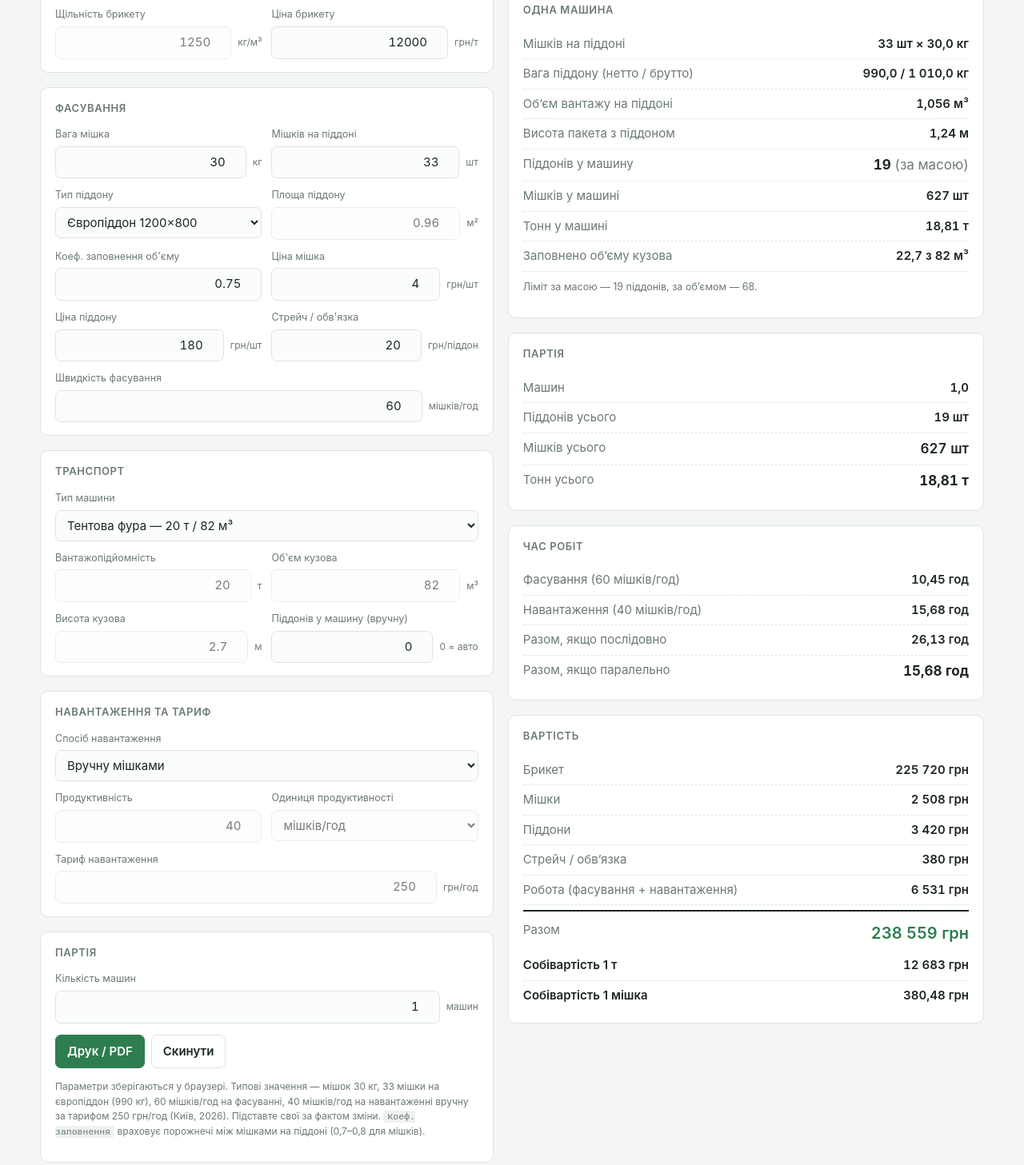
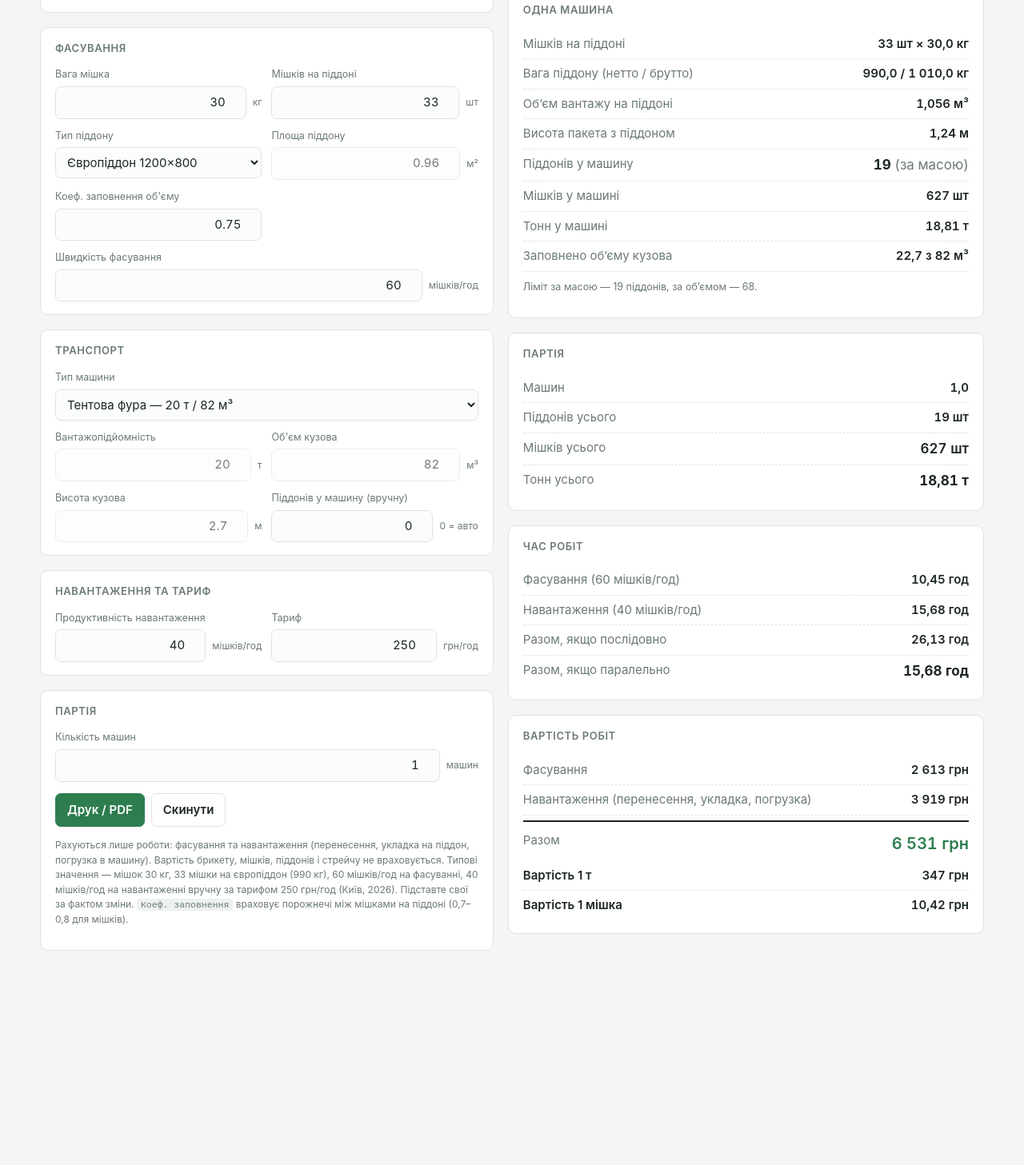
Before and after one commit to galichy79/bryket-packing, a plain HTML site: page index.html in a window 1280 px wide. Shown: the part 193-1650 px from the top of the page at 80% size. After the commit the page ends 1464 px from the top, so only its background shows below. Drawn offline with Linux system fonts and the light colour scheme.

Commit message:
Калькулятор сведён к стоимости работ
Убраны селектор типа брикета, поля стоимости брикета, мешков, поддонов и
стрейча, а также выбор способа погрузки: осталась только ручная укладка
мешками. Плотность брикета стала обычным полем ввода.

Блок стоимости показывает две статьи — фасовка и нагругзка (перенесение,
укладка, погрузка) — плюс стоимость тонны и мешка.

```diff
--- a/index.html
+++ b/index.html
@@ -87,22 +87,9 @@
       <div class="card">
         <h2>Брикет</h2>
         <div class="grid">
-          <div class="field full">
-            <label for="briketType">Тип брикету</label>
-            <select id="briketType">
-              <option value="pinikay">Pini-Kay — 4-гранний з отвором, ~12 000 грн/т</option>
-              <option value="nestro">Nestro — циліндр з отвором, ~11 000 грн/т</option>
-              <option value="ruf">Ruf — цеглинка, ~7 000 грн/т</option>
-              <option value="custom">Інший (задати щільність вручну)</option>
-            </select>
-          </div>
           <div class="field">
             <label for="density">Щільність брикету</label>
             <div class="unit"><input type="number" id="density" value="1250" min="100" step="10"><span>кг/м³</span></div>
-          </div>
-          <div class="field">
-            <label for="briketPrice">Ціна брикету</label>
-            <div class="unit"><input type="number" id="briketPrice" value="12000" min="0" step="50"><span>грн/т</span></div>
           </div>
         </div>
       </div>
@@ -134,18 +121,6 @@
           <div class="field">
             <label for="packingFactor">Коеф. заповнення об'єму</label>
             <input type="number" id="packingFactor" value="0.75" min="0.1" max="1" step="0.01">
-          </div>
-          <div class="field">
-            <label for="bagPrice">Ціна мішка</label>
-            <div class="unit"><input type="number" id="bagPrice" value="4" min="0" step="0.5"><span>грн/шт</span></div>
-          </div>
-          <div class="field">
-            <label for="palletPrice">Ціна піддону</label>
-            <div class="unit"><input type="number" id="palletPrice" value="180" min="0" step="10"><span>грн/шт</span></div>
-          </div>
-          <div class="field">
-            <label for="stretchPrice">Стрейч / обв'язка</label>
-            <div class="unit"><input type="number" id="stretchPrice" value="20" min="0" step="5"><span>грн/піддон</span></div>
           </div>
           <div class="field full">
             <label for="packRate">Швидкість фасування</label>
@@ -191,29 +166,12 @@
       <div class="card">
         <h2>Навантаження та тариф</h2>
         <div class="grid">
-          <div class="field full">
-            <label for="loadMethod">Спосіб навантаження</label>
-            <select id="loadMethod">
-              <option value="manual">Вручну мішками</option>
-              <option value="forklift">Навантажувач (піддони)</option>
-              <option value="manip">Маніпулятор (піддони)</option>
-              <option value="conveyor">Конвеєр + палетувальник</option>
-              <option value="custom">Інший (задати вручну)</option>
-            </select>
+          <div class="field">
+            <label for="loadRate">Продуктивність навантаження</label>
+            <div class="unit"><input type="number" id="loadRate" value="40" min="1" step="1"><span>мішків/год</span></div>
           </div>
           <div class="field">
-            <label for="loadRate">Продуктивність</label>
-            <input type="number" id="loadRate" value="40" min="1" step="1">
-          </div>
-          <div class="field">
-            <label for="loadUnit">Одиниця продуктивності</label>
-            <select id="loadUnit">
-              <option value="bags">мішків/год</option>
-              <option value="pallets">піддонів/год</option>
-            </select>
-          </div>
-          <div class="field full">
-            <label for="tariff">Тариф навантаження</label>
+            <label for="tariff">Тариф</label>
             <div class="unit"><input type="number" id="tariff" value="250" min="0" step="10"><span>грн/год</span></div>
           </div>
         </div>
@@ -232,9 +190,12 @@
           <button id="btnReset">Скинути</button>
         </div>
         <p class="hint">
-          Параметри зберігаються у браузері. Типові значення — мішок 30 кг, 33 мішки на
-          європіддон (990 кг), 60 мішків/год на фасуванні, 40 мішків/год на навантаженні
-          вручну за тарифом 250 грн/год (Київ, 2026). Підставте свої за фактом зміни.
+          Рахуються лише роботи: фасування та навантаження (перенесення, укладка на
+          піддон, погрузка в машину). Вартість брикету, мішків, піддонів і стрейчу
+          не враховується.
+          Типові значення — мішок 30 кг, 33 мішки на європіддон (990 кг), 60 мішків/год
+          на фасуванні, 40 мішків/год на навантаженні вручну за тарифом 250 грн/год
+          (Київ, 2026). Підставте свої за фактом зміни.
           <code>Коеф. заповнення</code> враховує порожнечі між мішками на піддоні (0,7–0,8 для мішків).
         </p>
       </div>
@@ -261,7 +222,7 @@
       </div>
 
       <div class="card">
-        <h2>Вартість</h2>
+        <h2>Вартість робіт</h2>
         <div id="cost"></div>
       </div>
     </div>
@@ -274,13 +235,6 @@
   "use strict";
 
   const $ = id => document.getElementById(id);
-
-  // щільність кг/м³ і оптова ціна грн/т, Київ 2026
-  const BRIKET = {
-    pinikay: {density:1250, price:12000},
-    nestro:  {density:1100, price:11000},
-    ruf:     {density:1000, price:7000}
-  };
 
   const PALLET = {
     eur:  0.96,
@@ -297,19 +251,11 @@
     gazelle: {payload:1.5,  volume:9,  height:1.80}
   };
 
-  const LOAD = {
-    manual:   {rate:40,  unit:'bags',    tariff:250},
-    forklift: {rate:25,  unit:'pallets', tariff:500},
-    manip:    {rate:15,  unit:'pallets', tariff:700},
-    conveyor: {rate:40,  unit:'pallets', tariff:250}
-  };
-
   const FIELDS = [
-    'briketType','density','briketPrice',
-    'bagWeight','bagsPerPallet','palletType','palletArea','packingFactor',
-    'bagPrice','palletPrice','stretchPrice','packRate',
+    'density',
+    'bagWeight','bagsPerPallet','palletType','palletArea','packingFactor','packRate',
     'truckType','payload','truckVolume','truckHeight','palletOverride',
-    'loadMethod','loadRate','loadUnit','tariff',
+    'loadRate','tariff',
     'trucks'
   ];
 
@@ -325,16 +271,6 @@
   }
 
   /* ── регламентні значення залежно від типу ── */
-  function applyBriket(){
-    const t = $('briketType').value;
-    if (BRIKET[t]){
-      $('density').value     = BRIKET[t].density;
-      $('briketPrice').value = BRIKET[t].price;
-    }
-    $('density').readOnly = (t !== 'custom');
-    $('density').style.opacity = $('density').readOnly ? .6 : 1;
-  }
-
   function applyPallet(){
     const t = $('palletType').value;
     if (PALLET[t] !== undefined){
@@ -360,22 +296,6 @@
     }
   }
 
-  function applyLoad(){
-    const t = $('loadMethod').value;
-    if (LOAD[t]){
-      $('loadRate').value = LOAD[t].rate;
-      $('loadUnit').value = LOAD[t].unit;
-      $('tariff').value   = LOAD[t].tariff;
-      ['loadRate','loadUnit','tariff'].forEach(id => {
-        $(id).disabled = true; $(id).style.opacity = .6;
-      });
-    } else {
-      ['loadRate','loadUnit','tariff'].forEach(id => {
-        $(id).disabled = false; $(id).style.opacity = 1;
-      });
-    }
-  }
-
   /* ── основний розрахунок ── */
   function calc(){
     const density   = num('density');          // кг/м³
@@ -389,14 +309,9 @@
     const truckVol  = num('truckVolume');      // м³
     const truckH    = num('truckHeight');      // м
 
-    const bagPrice   = num('bagPrice');
-    const palletPrice= num('palletPrice');
-    const stretch    = num('stretchPrice');
-    const briketPrice= num('briketPrice');
     const packRate   = num('packRate');
     const loadRate   = num('loadRate');
     const tariff     = num('tariff');
-    const unit       = $('loadUnit').value;
     const override   = num('palletOverride');
 
     const PAL_W = 20; // кг, вага самого піддону
@@ -428,25 +343,20 @@
 
     // час
     const hoursPack = packRate > 0 ? totBags / packRate : 0;
-    const hoursLoad = loadRate > 0
-      ? (unit === 'bags' ? totBags / loadRate : totPallets / loadRate)
-      : 0;
+    const hoursLoad = loadRate > 0 ? totBags / loadRate : 0;
 
-    // вартість
-    const cBriket  = totTons * briketPrice;
-    const cBags    = totBags * bagPrice;
-    const cPallets = totPallets * palletPrice;
-    const cStretch = totPallets * stretch;
-    const cLabor   = (hoursPack + hoursLoad) * tariff;
-    const cTotal   = cBriket + cBags + cPallets + cStretch + cLabor;
+    // вартість робіт
+    const cPack  = hoursPack * tariff;
+    const cLoad  = hoursLoad * tariff;
+    const cTotal = cPack + cLoad;
 
     return {
       density, bagWeight, bagsPal, palletArea, fill, trucks,
       palNet, palGross, palVol, palBlock, palHeight,
       byMass, byVol, palTruck, bagsTruck, tonsTruck, volTruck, binding,
       totPallets, totBags, totTons,
-      hoursPack, hoursLoad, unit,
-      cBriket, cBags, cPallets, cStretch, cLabor, cTotal
+      hoursPack, hoursLoad,
+      cPack, cLoad, cTotal
     };
   }
 
@@ -490,25 +400,21 @@
       row('Тонн усього', '<b>' + nf(r.totTons,2) + ' т</b>', 'big');
 
     /* ── час ── */
-    const unitLabel = r.unit === 'bags' ? 'мішків/год' : 'піддонів/год';
     $('time').innerHTML =
       row('Фасування (' + nf(num('packRate'),0) + ' мішків/год)', nf(r.hoursPack,2) + ' год') +
-      row('Навантаження (' + nf(num('loadRate'),0) + ' ' + unitLabel + ')', nf(r.hoursLoad,2) + ' год') +
+      row('Навантаження (' + nf(num('loadRate'),0) + ' мішків/год)', nf(r.hoursLoad,2) + ' год') +
       row('Разом, якщо послідовно', nf(r.hoursPack + r.hoursLoad,2) + ' год') +
       row('Разом, якщо паралельно', '<b>' + nf(Math.max(r.hoursPack, r.hoursLoad),2) + ' год</b>', 'big');
 
-    /* ── вартість ── */
+    /* ── вартість робіт ── */
     const perTon = r.totTons > 0 ? r.cTotal / r.totTons : 0;
     const perBag = r.totBags > 0 ? r.cTotal / r.totBags : 0;
     $('cost').innerHTML =
-      row('Брикет', nf(r.cBriket,0) + ' грн') +
-      row('Мішки', nf(r.cBags,0) + ' грн') +
-      row('Піддони', nf(r.cPallets,0) + ' грн') +
-      row('Стрейч / обв’язка', nf(r.cStretch,0) + ' грн') +
-      row('Робота (фасування + навантаження)', nf(r.cLabor,0) + ' грн') +
+      row('Фасування', nf(r.cPack,0) + ' грн') +
+      row('Навантаження (перенесення, укладка, погрузка)', nf(r.cLoad,0) + ' грн') +
       row('Разом', nf(r.cTotal,0) + ' грн', 'total') +
-      row('Собівартість 1 т', nf(perTon,0) + ' грн', 'head') +
-      row('Собівартість 1 мішка', nf(perBag,2) + ' грн', 'head');
+      row('Вартість 1 т', nf(perTon,0) + ' грн', 'head') +
+      row('Вартість 1 мішка', nf(perBag,2) + ' грн', 'head');
   }
 
   /* ── збереження ── */
@@ -530,7 +436,7 @@
   /* ── події ── */
   function syncSelectors(){
     if (syncGuard) return;
-    applyBriket(); applyPallet(); applyTruck(); applyLoad();
+    applyPallet(); applyTruck();
   }
 
   function update(){
```
Also changed, not shown: История_диалогов.md (+52 -0 lines), README.md.
